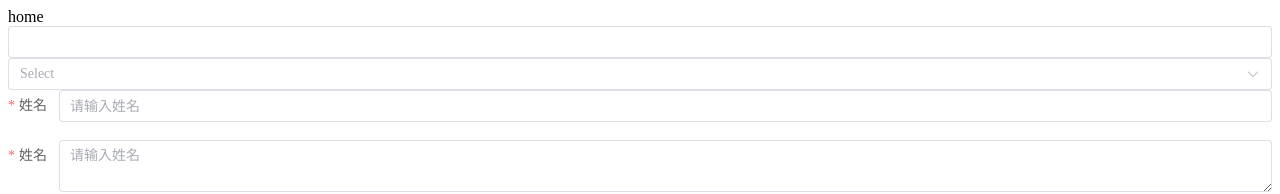
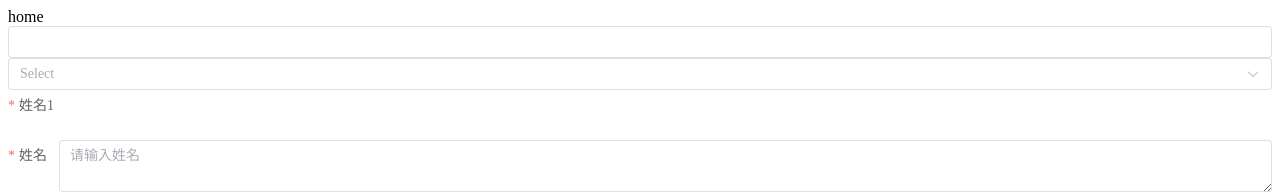
Before and after one commit to lyahua/vue-base-components, a Vue app: page / in a window 1280 px wide. Shown: the top 194 px of the page. Built offline with nearby package versions, Linux system fonts and the light colour scheme.

Commit message:
feat: 配置支持jsx语法

```diff
--- a/src/components/BaseForm/index.vue
+++ b/src/components/BaseForm/index.vue
@@ -3,8 +3,11 @@
         <el-row v-for="(itemArr, indexArr) in formConfigList" :key="indexArr">
             <el-col v-for="(item, index) in itemArr" :key="index" :span="item._span">
                 <el-form-item :label="item._label" :prop="item._value" :rules="item._rules" v-if="item._isShow">
-
-                    <component :is="item._component" :options="item._options" v-bind="item._props" v-model="form[item._value]" />
+                    <template v-if="item._renderContent">
+                        <!-- {{JSON.stringify(item._renderContent)}} -->
+                         <!-- {{h(item._renderContent)}} -->
+                    </template>
+                    <component :is="item._component" :options="item._options" v-bind="item._props" v-model="form[item._value]" v-else/>
                 </el-form-item>
             </el-col>
         </el-row>
@@ -14,7 +17,7 @@
     </el-form>
 </template>
 
-<script setup>
+<script setup lang="jsx">
 import { ref, computed } from 'vue';
 
 import { elementsMaps } from './elements-map'
@@ -31,14 +34,14 @@ const props = defineProps({
         type: Array,
         default: () => ([
             {
-                label: '姓名',
+                label: '姓名1',
                 value: 'name',
                 type: 'input',
                 isRequired: true,
                 isShow: true,
-                // renderContent:()=>{
-                //     return [<span>11111</span>]
-                // }
+                renderContent:()=>{
+                     return [<span>11111</span>]
+                 }
 
             },
             {
@@ -158,6 +161,7 @@ const formConfigList = computed(() => {
             config._rules = getRules(config)
             config._span = config.span || 6
             config._options = config.options
+            config._renderContent = isFunction(config.renderContent)? config.renderContent(unref(form)): null
 
             console.log('config', config)
             return config
@@ -165,6 +169,7 @@ const formConfigList = computed(() => {
     })
 
 })
+
 </script>
 
 <style lang="css" scoped></style>
```
Also changed, not shown: src/components/BaseForm/index2.vue (added, +22 -0 lines).
